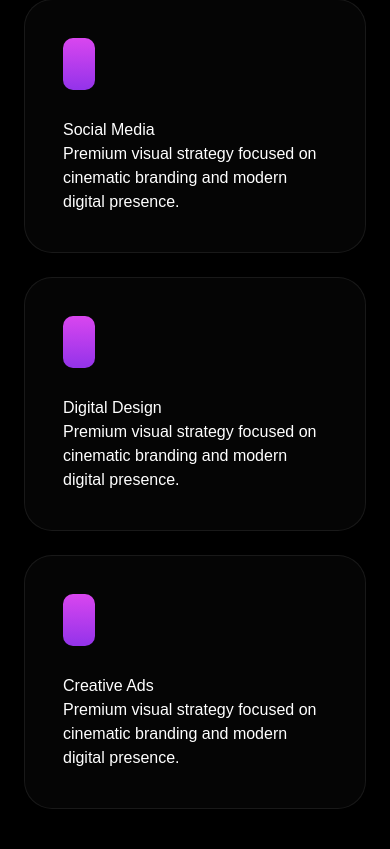
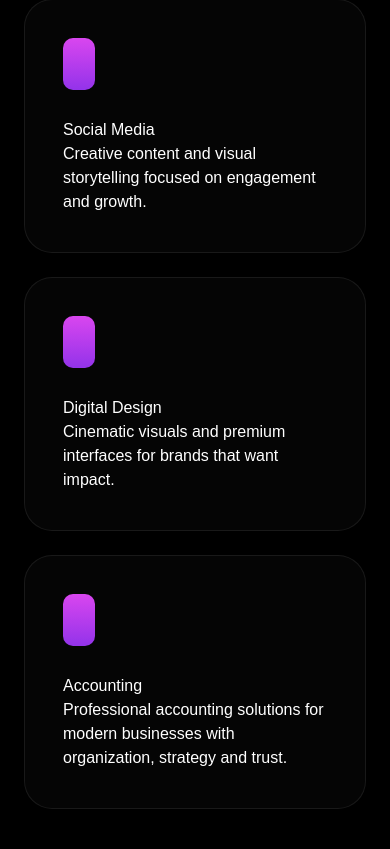
Before and after one commit to manoelchagasneto-ops/noma-digital, a Next.js app: page / in a window 390 px wide. Shown: the part 2135-2984 px from the top of the page. Built offline with nearby package versions, Linux system fonts and the light colour scheme.

Commit message:
mobile update

```diff
--- a/app/page.tsx
+++ b/app/page.tsx
@@ -370,27 +370,68 @@ export default function Home() {
         </h3>
 
         <div className="servicesGrid">
-          {[
-            "Brand Identity",
-            "Social Media",
-            "Digital Design",
-            "Creative Ads",
-          ].map((item) => (
-            <div
-              key={item}
-              className="serviceCard"
-            >
-              <div className="serviceIcon" />
 
-              <h4>{item}</h4>
+          <div className="serviceCard">
+            <div className="serviceIcon" />
 
-              <p>
-                Premium visual strategy focused
-                on cinematic branding and modern
-                digital presence.
-              </p>
-            </div>
-          ))}
+            <h4>
+              Brand Identity
+            </h4>
+
+            <p>
+              Premium branding
+              strategy for modern
+              businesses and strong
+              digital positioning.
+            </p>
+          </div>
+
+          <div className="serviceCard">
+            <div className="serviceIcon" />
+
+            <h4>
+              Social Media
+            </h4>
+
+            <p>
+              Creative content and
+              visual storytelling
+              focused on engagement
+              and growth.
+            </p>
+          </div>
+
+          <div className="serviceCard">
+            <div className="serviceIcon" />
+
+            <h4>
+              Digital Design
+            </h4>
+
+            <p>
+              Cinematic visuals and
+              premium interfaces for
+              brands that want
+              impact.
+            </p>
+          </div>
+
+          <div className="serviceCard">
+            <div className="serviceIcon" />
+
+            <h4>
+              Accounting
+            </h4>
+
+            <p>
+              Professional accounting
+              solutions for modern
+              businesses with
+              organization, strategy
+              and trust.
+            </p>
+          </div>
+
         </div>
       </section>
 
```
